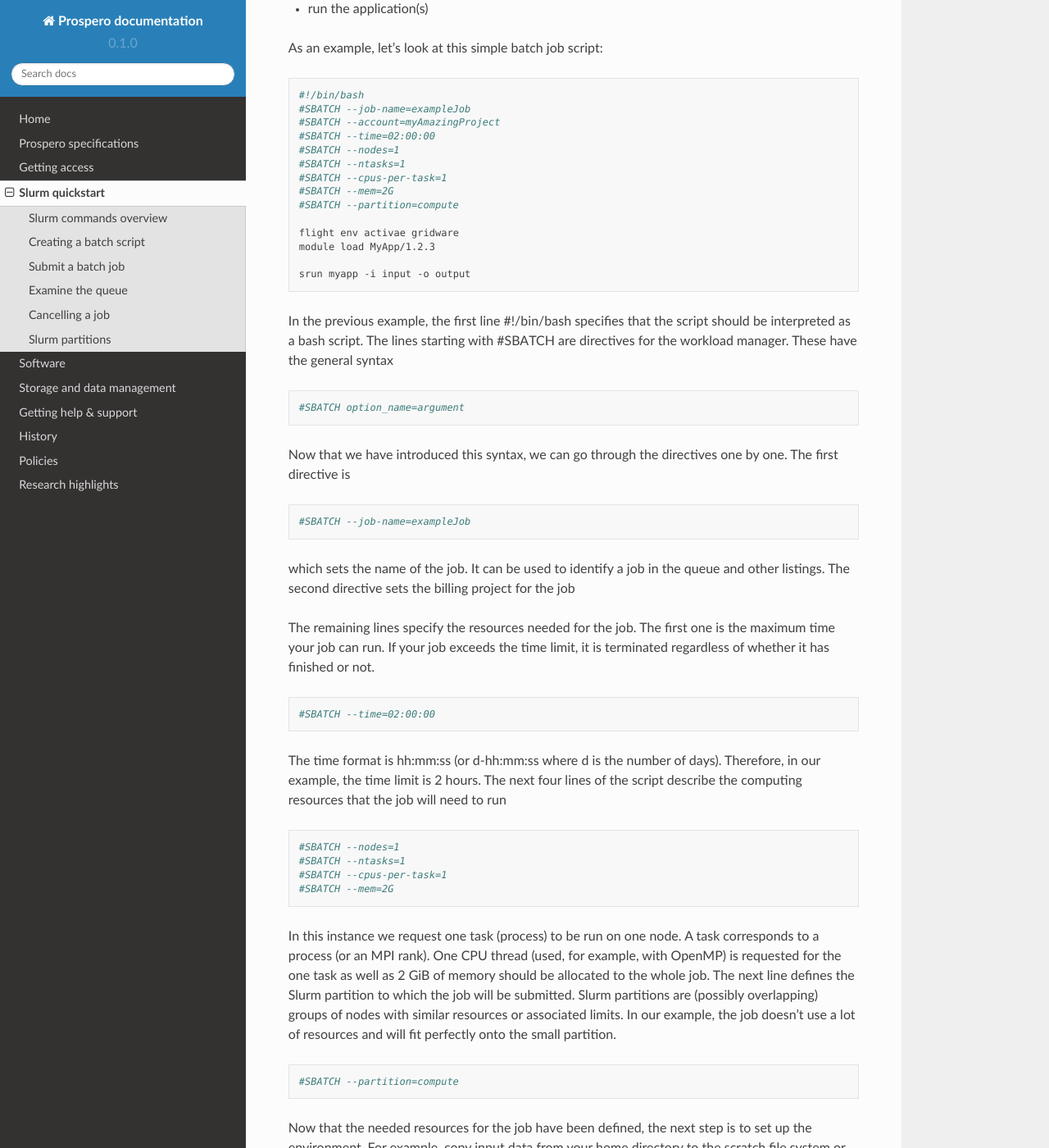
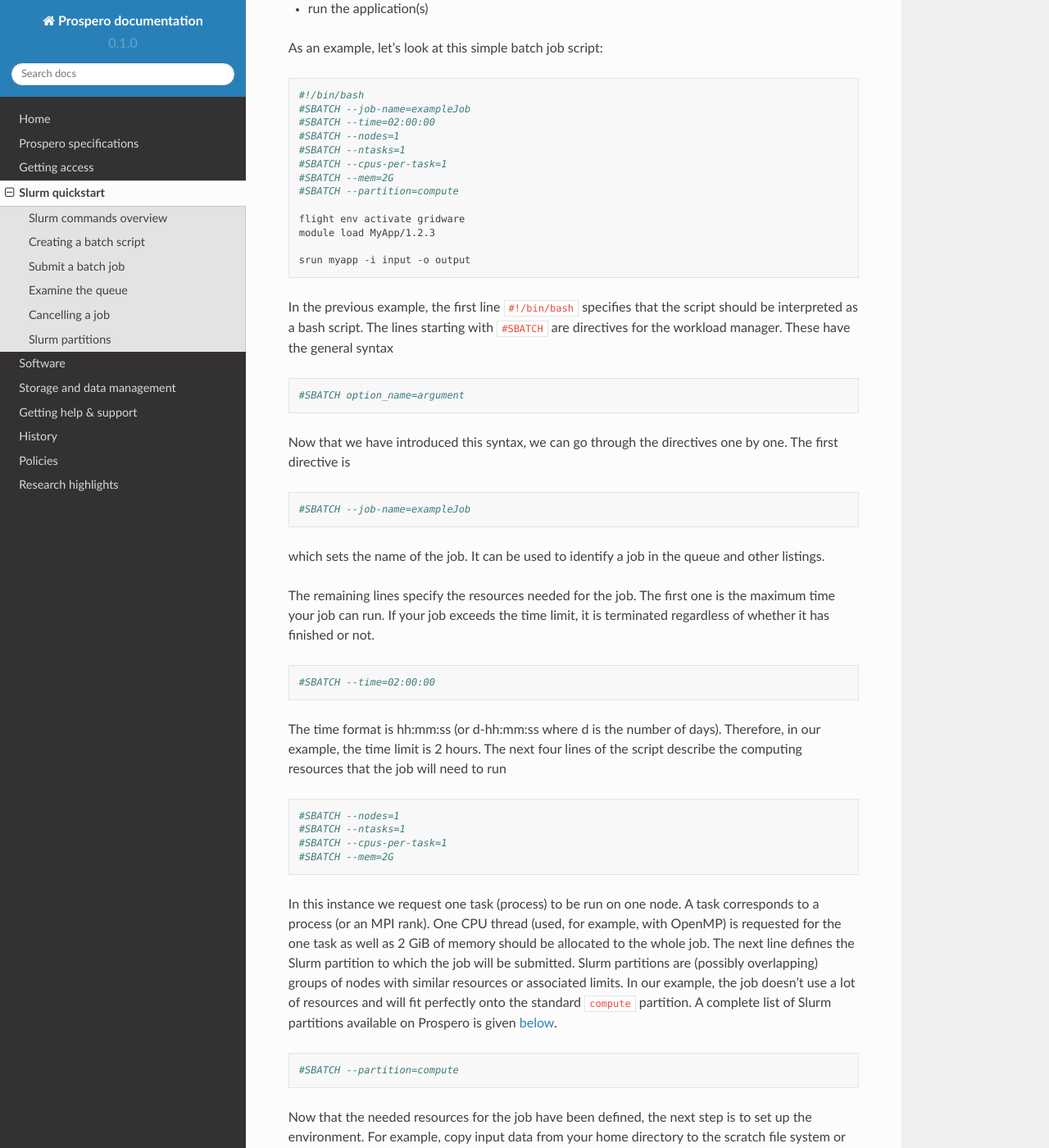
Before and after one commit to astrcrai/prospero-docs, a Sphinx documentation site: the page built from docs/source/scheduler.rst, in a window 1280 px wide and 1400 px high, scrolled down 928 px. Shown: the whole window at 82% size. Built offline with Sphinx 7.4.7 and the Read the Docs theme 2.0.0, drawn with Linux system fonts in a browser that asks for light colours.

Commit message:
Update scheduler.rst

```diff
--- a/docs/source/scheduler.rst
+++ b/docs/source/scheduler.rst
@@ -39,7 +39,6 @@ As an example, let's look at this simple batch job script:
 
     #!/bin/bash
     #SBATCH --job-name=exampleJob
-    #SBATCH --account=myAmazingProject
     #SBATCH --time=02:00:00
     #SBATCH --nodes=1
     #SBATCH --ntasks=1
@@ -47,13 +46,13 @@ As an example, let's look at this simple batch job script:
     #SBATCH --mem=2G
     #SBATCH --partition=compute
 
-    flight env activae gridware
+    flight env activate gridware
     module load MyApp/1.2.3
 
     srun myapp -i input -o output
 
-In the previous example, the first line #!/bin/bash specifies that the script should be interpreted as a bash script.
-The lines starting with #SBATCH are directives for the workload manager. These have the general syntax
+In the previous example, the first line ``#!/bin/bash`` specifies that the script should be interpreted as a bash script.
+The lines starting with ``#SBATCH`` are directives for the workload manager. These have the general syntax
 
 .. code-block:: bash
 
@@ -65,7 +64,7 @@ Now that we have introduced this syntax, we can go through the directives one by
 
     #SBATCH --job-name=exampleJob
 
-which sets the name of the job. It can be used to identify a job in the queue and other listings. The second directive sets the billing project for the job
+which sets the name of the job. It can be used to identify a job in the queue and other listings.
 
 The remaining lines specify the resources needed for the job. The first one is the maximum time your job can run. If your job exceeds the time limit, it is terminated regardless of whether it has finished or not.
 
@@ -84,7 +83,7 @@ The next four lines of the script describe the computing resources that the job
     #SBATCH --mem=2G
 
 In this instance we request one task (process) to be run on one node. A task corresponds to a process (or an MPI rank). One CPU thread (used, for example, with OpenMP) is requested for the one task as well as 2 GiB of memory should be allocated to the whole job.
-The next line defines the Slurm partition to which the job will be submitted. Slurm partitions are (possibly overlapping) groups of nodes with similar resources or associated limits. In our example, the job doesn't use a lot of resources and will fit perfectly onto the small partition.
+The next line defines the Slurm partition to which the job will be submitted. Slurm partitions are (possibly overlapping) groups of nodes with similar resources or associated limits. In our example, the job doesn't use a lot of resources and will fit perfectly onto the standard ``compute`` partition. A complete list of Slurm partitions available on Prospero is given :ref:`below<Slurm partitions>`.
 
 .. code-block:: bash
 
```
